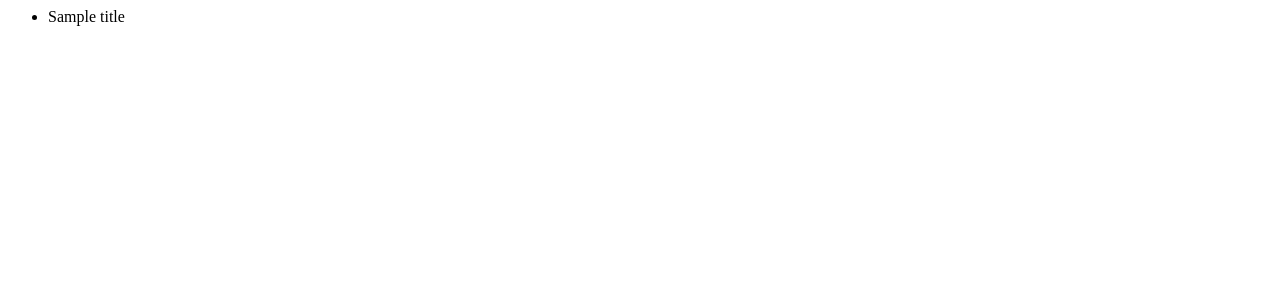
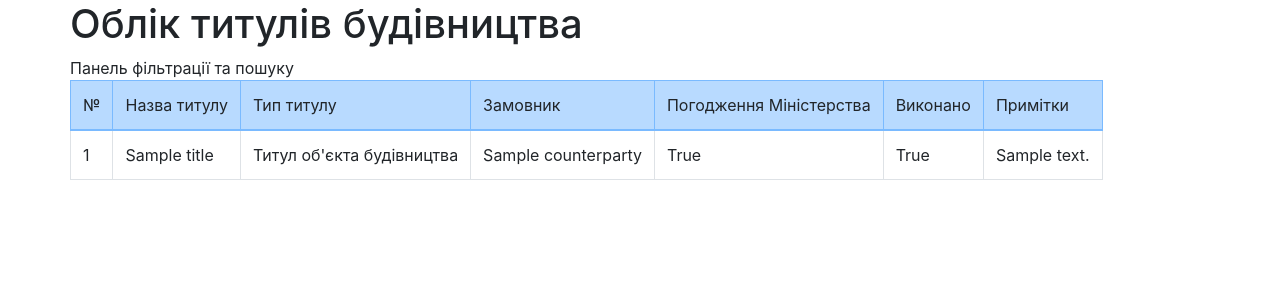
Before and after one commit to tdorosh-ps/learn.django-titles, a Django app: page /titles/ in a window 1280 px wide. Before the commit the part shown is almost empty. Shown: the top 300 px of the page. Run offline with Django 3.2, Linux system fonts and the light colour scheme; tables that the repository leaves empty hold one stand-in row (values such as "Sample post"); some libraries are stand-ins or nearby versions.

Commit message:
write second version of main template

```diff
--- a/title/templates/title/titles_list.html
+++ b/title/templates/title/titles_list.html
@@ -1,9 +1,83 @@
-{% if titles %}
-	<ul>
-	{% for title in titles %}
-		<li>{{title.title}}</li>
-	{% endfor %}
-	</ul>
-	{% else %}
-		<p>Поки що немає титулів</p>
-{% endif %}
+<!DOCTYPE html>
+
+<html lang='uk'>
+
+  <head>
+
+    <meta charset='UTF-8'>
+    <title>Облік титулів будівництва об'єктів</title>
+	<meta name='description' value="Облік титулів будівництва об'єктів">
+	<meta name='viewport' content='width=device-width, initial-scale=1'>
+
+	<!--Include styles-->
+	<link rel="stylesheet" href="https://stackpath.bootstrapcdn.com/bootstrap/4.3.1/css/bootstrap.min.css"
+		integrity="sha384-ggOyR0iXCbMQv3Xipma34MD+dH/1fQ784/j6cY/iJTQUOhcWr7x9JvoRxT2MZw1T"
+		crossorigin="anonymous">
+
+  </head>
+
+  <body>
+    {% if titles %}
+	<div class='container'>
+
+	  <div class='row'>
+	    <div class='col-xs-12'><h1>Облік титулів будівництва</h1></div>
+	  </div>
+
+	  <div class='row'>
+		<div class='col-xs-12'>Панель фільтрації та пошуку</div>
+	  </div>
+
+	  <div class='row'>
+	    <div class='col-xs-12'>
+          <table class='table table-bordered table-hover'>
+	        <thead>
+	          <tr class='table-primary'>
+		        <td>№</td>
+		        <td>Назва титулу</td>
+		        <td>Тип титулу</td>
+		        <td>Замовник</td>
+		        <td>Погодження Міністерства</td>
+		        <td>Виконано</td>
+		        <td>Примітки</td>
+		      </tr>
+	        </thead>
+
+	        <tbody>
+	        {% for title in titles %}
+	          <tr>
+		        <td>{{ forloop.counter}}</td>
+		        <td>{{ title.title }}</td>
+		        <td>{{ title.get_type_display }}</td>
+		        <td>{{ title.client }}</td>
+		        <td>{{ title.ministry_agreement }}</td>
+		        <td>{{ title.is_done }}</td>
+		        <td>{{ title.notes }}</td>
+		      </tr>
+
+	        {% endfor %}
+	        </tbody>
+
+
+	      </table>
+	      {% else %}
+	      <p>Тут поки що немає титулів.</p>
+	      {% endif %}
+	    </div>
+	  </div>
+
+	</div>
+
+    <script src="https://code.jquery.com/jquery-3.3.1.slim.min.js"
+		integrity="sha384-q8i/X+965DzO0rT7abK41JStQIAqVgRVzpbzo5smXKp4YfRvH+8abtTE1Pi6jizo"
+		crossorigin="anonymous"></script>
+    <script src="https://cdnjs.cloudflare.com/ajax/libs/popper.js/1.14.7/umd/popper.min.js"
+		integrity="sha384-UO2eT0CpHqdSJQ6hJty5KVphtPhzWj9WO1clHTMGa3JDZwrnQq4sF86dIHNDz0W1"
+		crossorigin="anonymous"></script>
+    <script src="https://stackpath.bootstrapcdn.com/bootstrap/4.3.1/js/bootstrap.min.js"
+	integrity="sha384-JjSmVgyd0p3pXB1rRibZUAYoIIy6OrQ6VrjIEaFf/nJGzIxFDsf4x0xIM+B07jRM"
+	crossorigin="anonymous"></script>
+
+  </body>
+
+</html>
```
